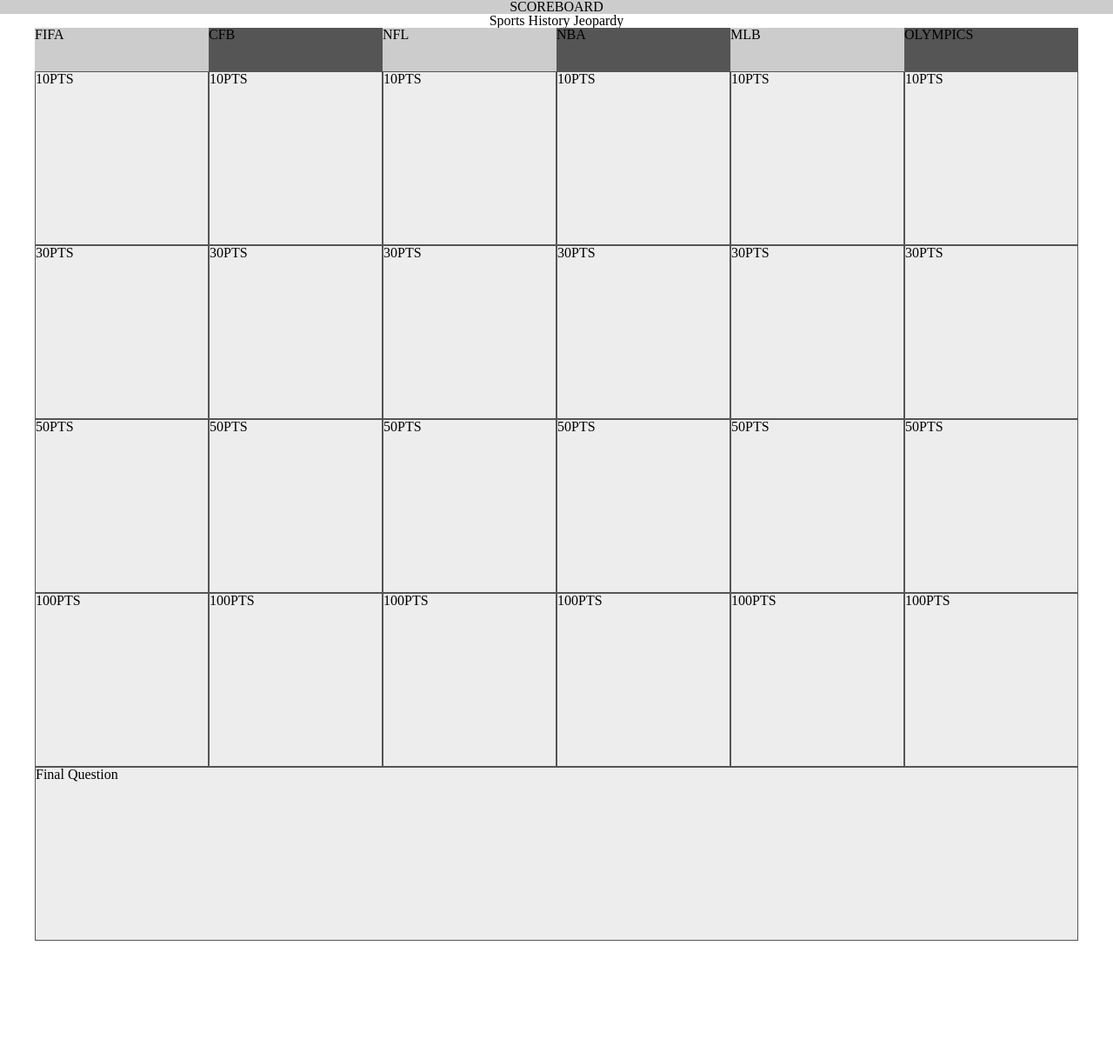
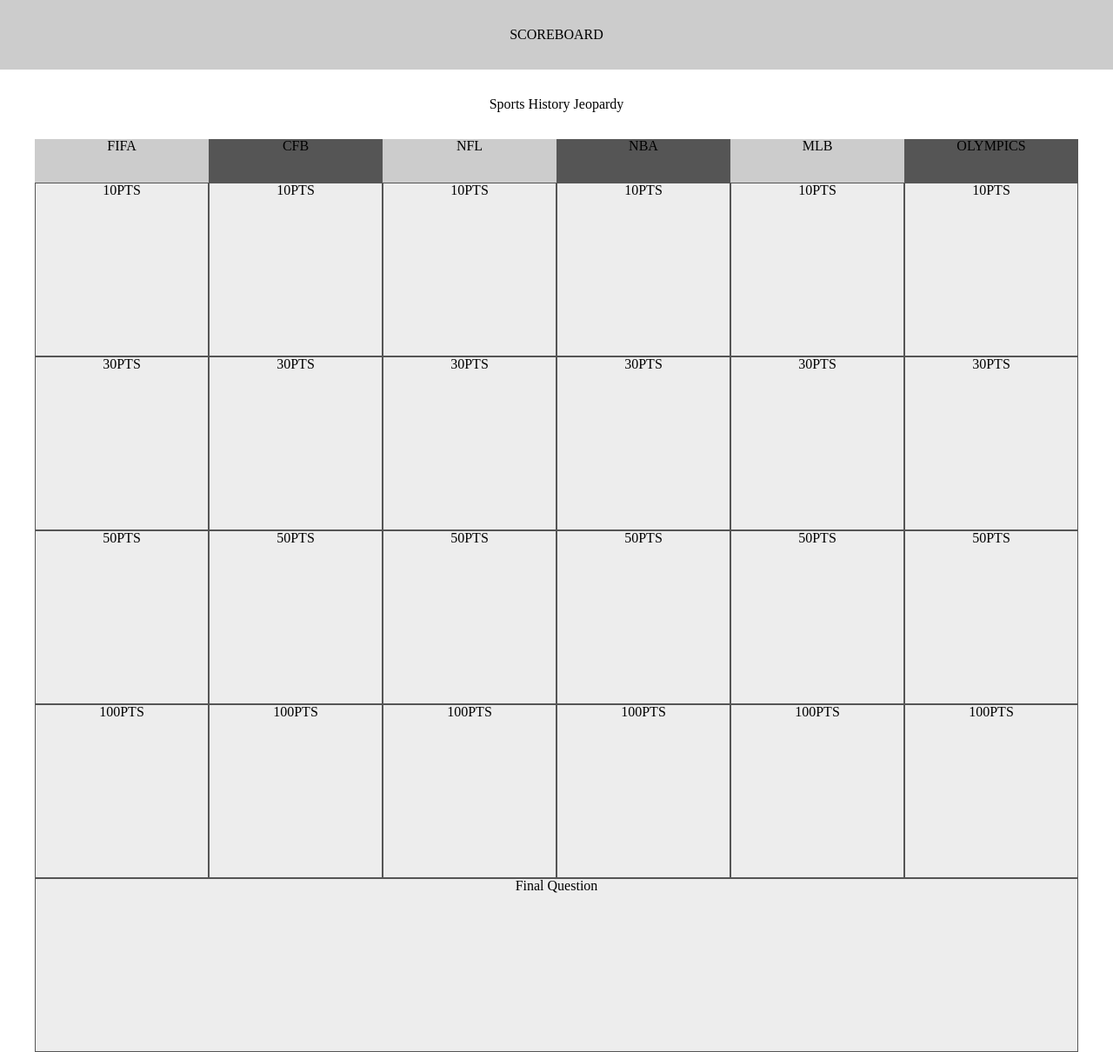
Before and after one commit to lrobert4/Sports-Jeopardy-Project, a plain HTML site: page index.html in a window 1280 px wide. Shown: the whole page at 87% size. Before the commit the page ends 1082 px from the top, so only its background shows below. Drawn offline with Linux system fonts and the light colour scheme.

Commit message:
formatted centered points for each category box.

```diff
--- a/css/styles.css
+++ b/css/styles.css
@@ -1,9 +1,11 @@
 nav {
     background: #ccc;
+    height: 80px;
 }
 
 h1 {
     text-align: center;
+    padding-top: 32px;
 }
 
 .category-row {
@@ -15,18 +17,34 @@
 
 .even-color {
     background-color: #555;
+    text-align: center;
 }
 
 .odd-color {
     background-color: #ccc;
+    text-align: center;
 }
 
+.headline {
+
+    height: 80px;
+
+}
+
+.category-headline p {
+    text-align: center;
+}
+
+.pt-color p {
+    text-align: center;
+}
 
 .container {
     max-width: 1200px;
     margin: 0 auto;
 
 }
+
 
 
 /* square-row-one row styles */
--- a/index.html
+++ b/index.html
@@ -19,7 +19,7 @@
 
     </header>
 
-    <section>
+    <section class = "headline">
         <h1>Sports History Jeopardy</h1>
     </section> <!---End of headline-->
 
@@ -29,62 +29,147 @@
 
     <section class = "category-row">
 
-        <div class="category-headline odd-color"> FIFA</div>
-        <div class="category-headline even-color"> CFB</div>
-        <div class="category-headline odd-color"> NFL</div>
-        <div class="category-headline even-color"> NBA</div>
-        <div class="category-headline odd-color"> MLB</div>
-        <div class="category-headline even-color"> OLYMPICS</div>
+        <div class="category-headline odd-color">
+            <p>FIFA</p>
+        </div>
+
+        <div class="category-headline even-color">
+            <p>CFB</p>
+        </div>
+
+        <div class="category-headline odd-color">
+            <p>NFL</p>
+        </div>
+
+        <div class="category-headline even-color">
+            <p>NBA</p>
+        </div>
+
+        <div class="category-headline odd-color">
+            <p>MLB</p>
+        </div>
+
+        <div class="category-headline even-color">
+            <p>OLYMPICS</p>
+        </div>
 
     </section> <!---End of category-row class-->
 
     <section class = "square-row-one">
 
-        <div class="fifa-row-one pt-color">10PTS </div>
-        <div class="cfb-row-two pt-color">10PTS </div>
-        <div class="nfl-row-three pt-color"> 10PTS</div>
-        <div class="nba-row-four pt-color"> 10PTS</div>
-        <div class="mlb-row-five pt-color"> 10PTS</div>
-        <div class="olympics-row-six pt-color"> 10PTS</div>
+        <div class="fifa-row-one pt-color">
+            <p>10PTS</p>
+        </div>
+
+        <div class="cfb-row-two pt-color">
+            <p>10PTS</p>
+        </div>
+
+        <div class="nfl-row-three pt-color">
+            <p>10PTS</p>
+        </div>
+
+        <div class="nba-row-four pt-color">
+            <p>10PTS</p>
+        </div>
+
+        <div class="mlb-row-five pt-color">
+            <p>10PTS</p>
+        </div>
+
+        <div class="olympics-row-six pt-color">
+            <p>10PTS</p>
+        </div>
 
     </section> <!---End of square-row-one class-->
 
     <section class = "square-row-two">
 
-        <div class="fifa-row-one pt-color"> 30PTS</div>
-        <div class="cfb-row-two pt-color"> 30PTS</div>
-        <div class="nfl-row-three pt-color"> 30PTS</div>
-        <div class="nba-row-four pt-color"> 30PTS</div>
-        <div class="mlb-row-five pt-color"> 30PTS</div>
-        <div class="olympics-row-six pt-color"> 30PTS</div>
+        <div class="fifa-row-one pt-color">
+            <p>30PTS</p>
+        </div>
+
+        <div class="cfb-row-two pt-color">
+            <p>30PTS</p>
+        </div>
+
+        <div class="nfl-row-three pt-color">
+            <p>30PTS</p>
+        </div>
+
+        <div class="nba-row-four pt-color">
+            <p>30PTS</p>
+        </div>
+
+        <div class="mlb-row-five pt-color">
+            <p>30PTS</p>
+        </div>
+
+        <div class="olympics-row-six pt-color">
+            <p>30PTS</p>
+        </div>
 
     </section> <!---End of square-row-two class-->
 
     <section class = "square-row-three">
 
-        <div class="fifa-row-one pt-color"> 50PTS</div>
-        <div class="cfb-row-two pt-color"> 50PTS</div>
-        <div class="nfl-row-three pt-color"> 50PTS</div>
-        <div class="nba-row-four pt-color"> 50PTS</div>
-        <div class="mlb-row-five pt-color"> 50PTS</div>
-        <div class="olympics-row-six pt-color"> 50PTS</div>
+        <div class="fifa-row-one pt-color">
+            <p>50PTS</p>
+        </div>
+
+        <div class="cfb-row-two pt-color">
+            <p>50PTS</p>
+        </div>
+
+        <div class="nfl-row-three pt-color">
+            <p>50PTS</p>
+        </div>
+
+        <div class="nba-row-four pt-color">
+            <p>50PTS</p>
+        </div>
+
+        <div class="mlb-row-five pt-color">
+            <p>50PTS</p>
+        </div>
+
+        <div class="olympics-row-six pt-color">
+            <p>50PTS</p>
+        </div>
 
     </section><!---End of square-row-three class-->
 
     <section class = "square-row-four">
 
-        <div class="fifa-row-one pt-color"> 100PTS</div>
-        <div class="cfb-row-two pt-color"> 100PTS</div>
-        <div class="nfl-row-three pt-color"> 100PTS</div>
-        <div class="nba-row-four pt-color"> 100PTS</div>
-        <div class="mlb-row-five pt-color"> 100PTS</div>
-        <div class="olympics-row-six pt-color"> 100PTS</div>
+        <div class="fifa-row-one pt-color">
+            <p>100PTS</p>
+        </div>
+
+        <div class="cfb-row-two pt-color">
+            <p>100PTS</p>
+        </div>
+
+        <div class="nfl-row-three pt-color">
+            <p>100PTS</p>
+        </div>
+
+        <div class="nba-row-four pt-color">
+            <p>100PTS</p>
+        </div>
+
+        <div class="mlb-row-five pt-color">
+            <p>100PTS</p>
+        </div>
+
+        <div class="olympics-row-six pt-color">
+            <p>100PTS</p>
+        </div>
 
     </section><!---End of square-row-four class-->
 
     <section class = "final-square">
 
-        <div class="final-question pt-color"> Final Question </div>
+        <div class="final-question pt-color"> <p>Final Question</p> </div>
 
     </section><!---End of final-square class-->
 
```
